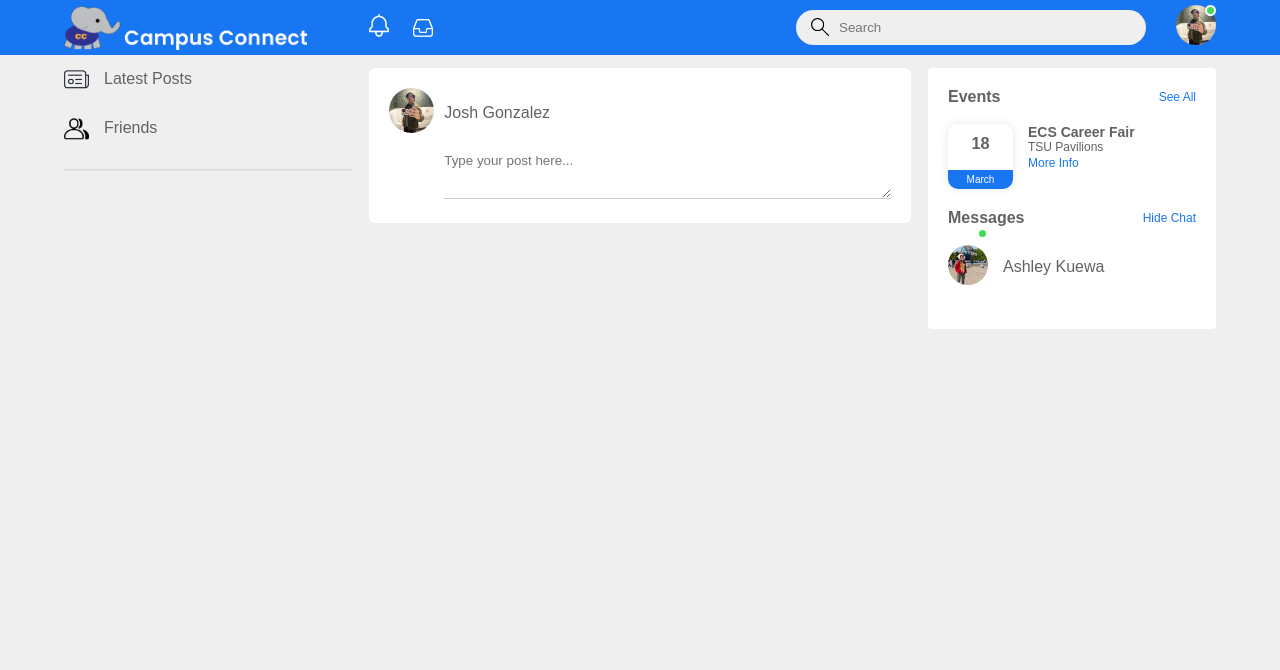
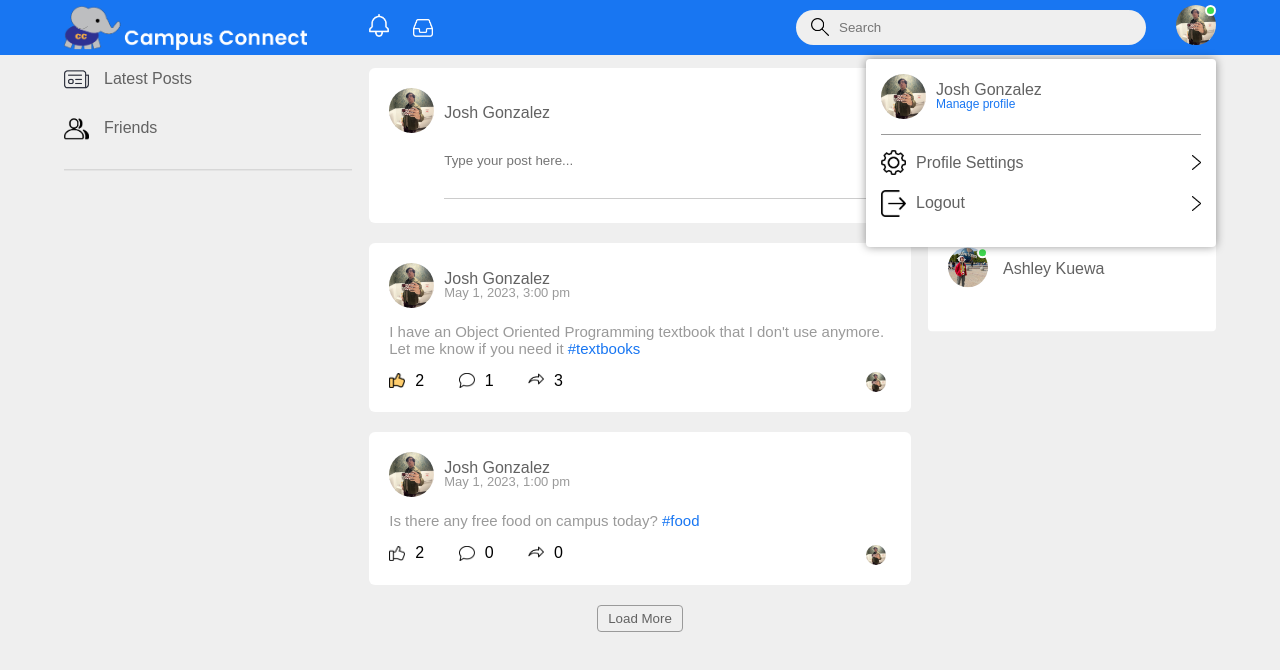
Before and after one commit to ashleykuewa/CPSC362CampusConnect, a plain HTML site: page index.html in a window 1280 px wide. Drawn offline with Linux system fonts and the light colour scheme.

Commit message:
adding js

```diff
--- a/index.html
+++ b/index.html
@@ -25,6 +25,32 @@
                 <img src="images/profile-pic.png">
             </div>
         </div>
+        <!------settings page-------->
+        <div class="settings-menu">
+            <div class="settings-inner">
+                <div class="user-profile">
+                    <img src="images/profile-pic.png">
+                    <div>
+                        <p>Josh Gonzalez</p>
+                        <a href="#">Manage profile</a>
+                    </div>
+                </div>
+                <hr>
+                <div class="settings-links">
+                    <img src="images/setting.png" class="settings-icon">
+                    <a href="#">Profile Settings <img src="images/arrow.png" width="9px" height="15px"></a>
+                </div>
+
+                <div class="settings-links">
+                    <img src="images/logout.png" class="settings-icon">
+                    <a href="#">Logout <img src="images/arrow.png" width="9px" height="15px"></a>
+                </div>
+
+            </div>
+
+        </div>
+
+
     </nav>
 
     <div class="container">
@@ -48,13 +74,58 @@
 
                 <div class="post-input-container">
                     <textarea rows="3" placeholder="Type your post here..."></textarea>
+
                 </div>
 
             </div>
+            <div class="post-container">
+                <div class="post-row">
+                    <div class="user-profile">
+                        <img src="images/profile-pic.png">
+                        <div>
+                        <p>Josh Gonzalez</p>
+                        <span>May 1, 2023, 3:00 pm</span>
+                        </div>
+                    </div>
+                </div>
+                <p class="post-text">I have an Object Oriented Programming textbook that I
+                    don't use anymore. Let me know if you need it <a href="#">#textbooks</a></p>
+                <div class="post-row">
+                    <div class="activity-icons">
+                        <div><img src="images/like-blue.png"> 2</div>
+                        <div><img src="images/comments.png"> 1</div>
+                        <div><img src="images/share.png"> 3</div>
+                    </div>
+                    <div class="post-profile-icon">
+                        <img src="images/profile-pic.png">
+                    </div>
+                </div>
+            </div>
+            <div class="post-container">
+                <div class="post-row">
+                    <div class="user-profile">
+                        <img src="images/profile-pic.png">
+                        <div>
+                        <p>Josh Gonzalez</p>
+                        <span>May 1, 2023, 1:00 pm</span>
+                        </div>
+                    </div>
+                </div>
+                <p class="post-text">Is there any free food on campus today?
+                    <a href="#">#food</a></p>
+                <div class="post-row">
+                    <div class="activity-icons">
+                        <div><img src="images/like.png"> 2</div>
+                        <div><img src="images/comments.png"> 0</div>
+                        <div><img src="images/share.png"> 0</div>
+                    </div>
+                    <div class="post-profile-icon">
+                        <img src="images/profile-pic.png">
+                    </div>
+                </div>
+            </div>
 
-
-
-
+            <button type="button" class="load-more-button">Load More</button>
 
         </div>
         <!------right-sidebar-------->
@@ -87,6 +158,6 @@
 
         </div>
     </div>
-
+<script src="script.js"></script>
 </body>
 </html>
--- a/style.css
+++ b/style.css
@@ -130,7 +130,7 @@ nav{
 }
 .event{
     display: flex;
-    font-size: 14px;
+    font-size: 16px;
     margin-bottom: 20px;
 }
 .left-event{
@@ -145,10 +145,10 @@ nav{
     box-shadow: 0 0 10px rgba(0, 0, 0, 0.1);
 }
 .event p{
-    font-size: 12px;
+    font-size: 10px;
 }
 .event a{
-    font-size: 12px;
+    font-size: 10px;
     text-decoration: none;
     color: #1876f2;
 }
@@ -159,7 +159,7 @@ nav{
     width: 100%;
     background: #1876f2;
     color: #fff;
-    font-size: 10px;
+    font-size: 15px;
     padding: 4px 0;
 }
 .online-list{
@@ -178,7 +178,7 @@ nav{
 }
 .online-list .online::after{
     top: unset;
-    bottom: 50px;
+    bottom: px;
 }
 .write-post-container{
     width: 100%;
@@ -211,4 +211,101 @@ nav{
     outline: 0;
     border-bottom: 1px solid #ccc;
     background: transparent;
+    resize: none;
 }
+.post-container{
+    width: 100%;
+    background: #fff;
+    border-radius: 6px;
+    padding: 20px;
+    columns: #626262;
+    margin: 20px 0;
+}
+.user-profile span{
+   font-size: 13px;
+   color: #9a9a9a;
+}
+.post-text{
+    color: #9a9a9a;
+    margin: 15px 0;
+    font-size: 15px;
+}
+.post-text a{
+    color: #1876f2;
+    text-decoration: none;
+}
+.post-row{
+    display: flex;
+    align-items: center;
+    justify-content: space-between;
+}
+.activity-icons div img{
+    width: 16px;
+    margin-right: 10px;
+}
+.activity-icons div{
+    display: inline-flex;
+    align-items: center;
+    margin-right: 30px;
+}
+.post-profile-icon{
+    display: flex;
+    align-items: center;
+}
+.post-profile-icon img{
+    width: 20px;
+    border-radius: 50%;
+    margin-right: 5px;
+}
+.load-more-button{
+    display: block;
+    margin: auto;
+    cursor: pointer;
+    padding: 5px 10px;
+    border: 1px solid #9a9a9a;
+    color: #626262;
+    background: transparent;
+    border-radius: 4px;
+}
+.settings-menu{
+    position: absolute;
+    width: 80%;
+    max-width: 350px;
+    background: #fff;
+    box-shadow: 0 0 10px rgba(0, 0, 0, 0.4);
+    border-radius: 4px;
+    overflow: hidden;
+    top: 108%;
+    right: 5%
+}
+.user-profile a{
+    font-size: 12px;
+    color: #1876f2;
+    text-decoration: none;
+}
+.settings-inner {
+    padding: 15px;
+}
+.settings-menu hr{
+    border: 0;
+    height: 1px;
+    background: #9a9a9a;
+    margin: 15px 0;
+}
+.settings-links {
+    display: flex;
+    align-items: center;
+    margin: 15px 0;
+}
+.settings-links .settings-icon{
+    width: 25px;
+    margin-right: 10px;
+}
+.settings-links a{
+    display: flex;
+    flex: 1;
+    align-items: center;
+    justify-content: space-between;
+    text-decoration: none;
+    color: #626262;
+}
```
Also changed, not shown: script.js (added).
